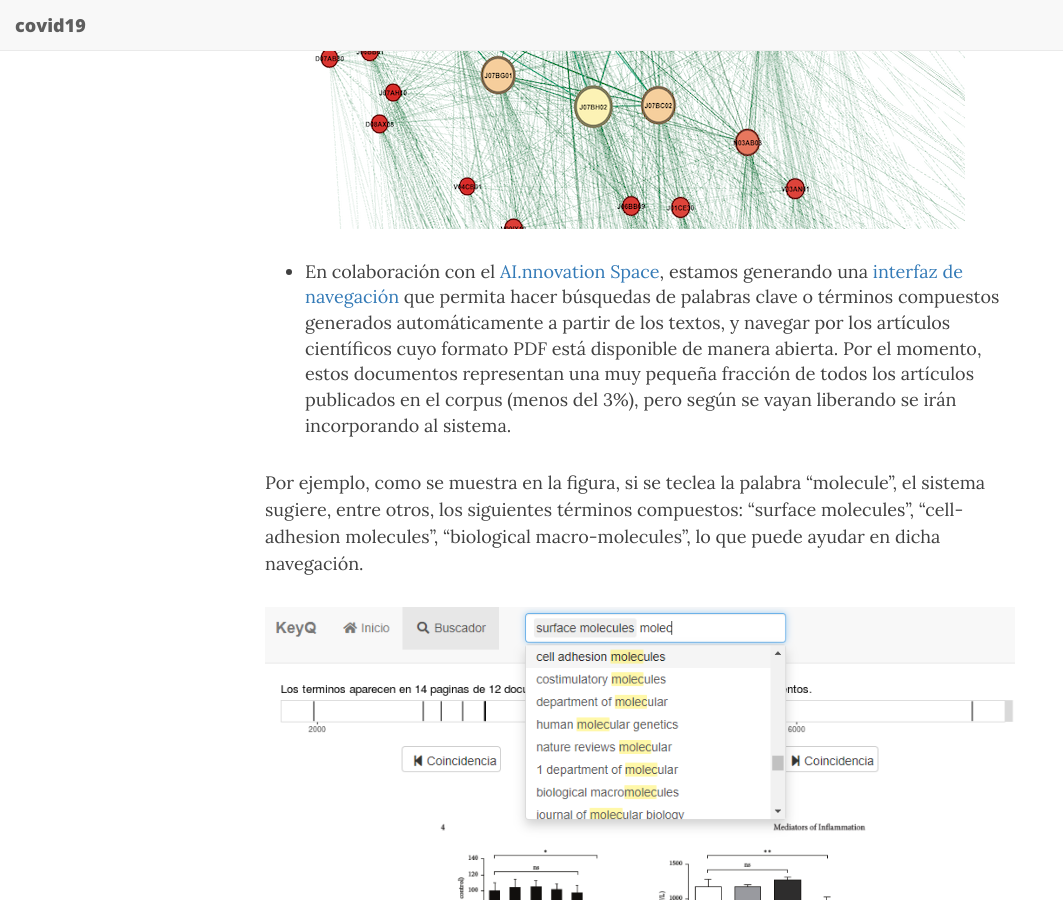
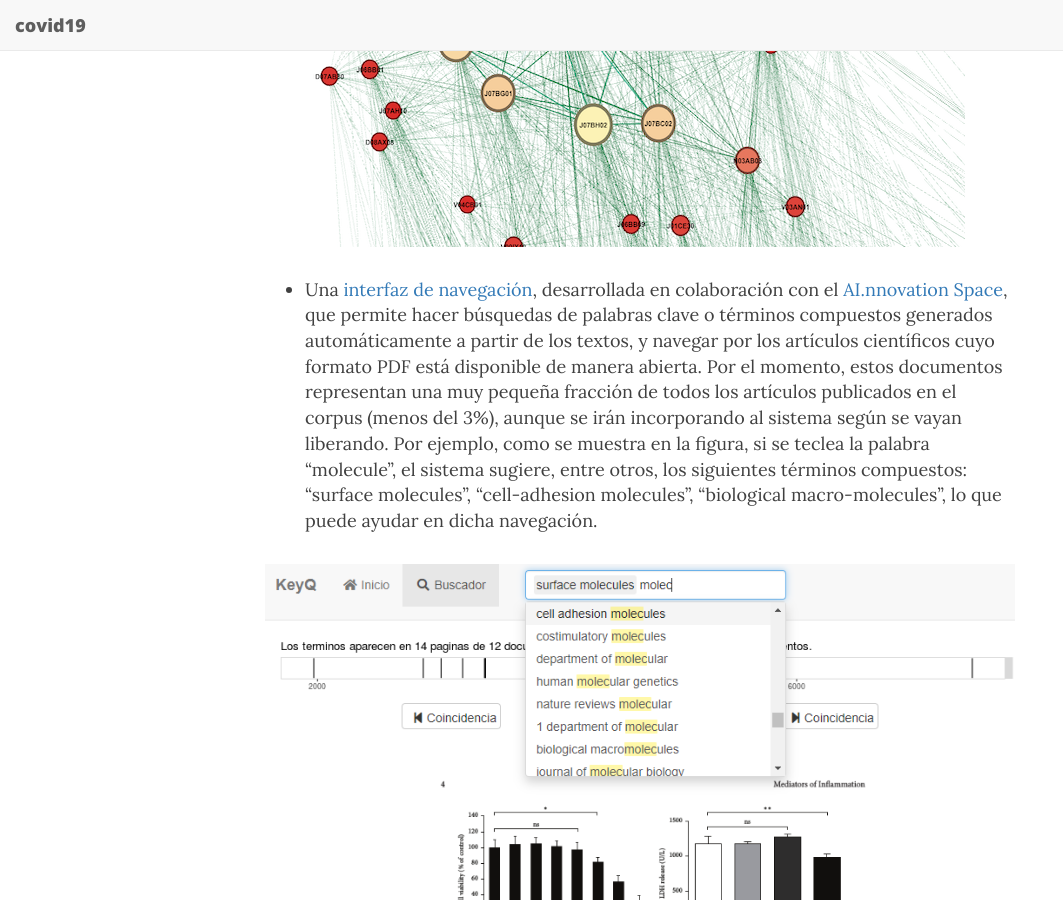
Before and after one commit to oeg-upm/covid19, a Jekyll site: the page built from servicios.md, in a window 1280 px wide and 900 px high, scrolled down 2614 px. Shown: the whole window, without its empty margins (0-1063 px from the left). Built offline with Jekyll 4.4.1, drawn with Linux system fonts in a browser that asks for light colours; nearby versions of some CDN libraries; some of the changed text lies outside the part shown.

Commit message:
Update servicios.md

```diff
--- a/servicios.md
+++ b/servicios.md
@@ -1,37 +1,31 @@
 ---
 layout: page
-title: Servicios
+title: Servicios disponibles
 ---
 
-## ¿Qué servicios están ya disponibles?
+ * **Librairy-BioNLP**: Un [módulo de código abierto](https://github.com/librairy/bio-nlp) y un [servicio abierto](https://librairy.github.io/bio-nlp/) para la anotación de textos con códigos ATC (Sistema de Clasificación Anatómica, Terapéutica, Química) de principios activos (nivel 5) y subgrupos químicos (nivel 4), que puede ser utilizado por cualquier usuario o desarrollador que desee realizar anotaciones sobre textos.
 
-* Librairy-BioNLP: Un [módulo de código abierto](https://github.com/librairy/bio-nlp) y un [servicio abierto](https://librairy.github.io/bio-nlp/) para la anotación de textos con códigos ATC (Sistema de Clasificación Anatómica, Terapéutica, Química) de principios activos (nivel 5) y subgrupos químicos (nivel 4), que puede ser utilizado por cualquier usuario o desarrollador que desee realizar anotaciones sobre textos.
+ * **CORD19-SOLR**: Un [índice SOLR](https://librairy.linkeddata.es/data/covid/select?q=*:*) con todos los documentos indexados. Este índice no sólo incluye los datos del corpus, sino también todas las anotaciones que hemos realizado hasta el momento de:
 
-* CORD19-SOLR: Un [índice SOLR](https://librairy.linkeddata.es/data/covid/select?q=*:*) con todos los documentos indexados. Este servicio no sólo incluye los datos del corpus, sino también todas las anotaciones que hemos realizado hasta el momento de:
-
-   * Códigos ATC de nivel 4 y 5, generados con el servicio anteriormente mencionado: labels4_t y labels5_t
+   * Códigos ATC de nivel 4 y 5, generados con el servicio anterior: labels4_t y labels5_t
    * Diagnósticos, patologías y síntomas (generados con la herramienta [CliNER](http://text-machine.cs.uml.edu/cliner/)): annot_cliner_problems_t
 
-Por ejemplo, se pueden resolver consultas como:
+ Por ejemplo, se pueden resolver consultas como:
    * Buscar los [artículos científicos en los que aparece la cloroquina](http://librairy.linkeddata.es/data/covid/select?q=labels5_t:P01BA01).
    * Buscar los [artículos científicos en los que aparece el lopinavir](http://librairy.linkeddata.es/data/covid/select?q=labels5_t:J05AR10).
    * Buscar los [artículos científicos que describan tratamientos antivirales con Interferon](https://librairy.linkeddata.es/solr/covid/select?q=annot_cliner_treatments_t%3Aantiviral_therapy%20AND%20labels5_t%3AS01AD05)
 
-Este índice puede ser consultado de manera gráfica a través de un cuadro de mando muy preliminar (sólo orientado de momento para usuarios expertos), para poder establecer los filtros anteriores. El cuadro de mando está disponible en [http://librairy.linkeddata.es/data/dashboard](http://librairy.linkeddata.es/data/dashboard) (se debe cargar el GIST 4f726911fd9908ffc3a46837b15d8011 para poder acceder a los datos de este índice).
+ Este índice puede ser consultado de manera gráfica a través de un cuadro de mando muy preliminar (sólo orientado de momento para usuarios expertos), para poder establecer los filtros anteriores. El cuadro de mando está disponible en [http://librairy.linkeddata.es/data/dashboard](http://librairy.linkeddata.es/data/dashboard) (se debe cargar el GIST 4f726911fd9908ffc3a46837b15d8011 para poder acceder a los datos de este índice).
 
 ![Indice](../img/servicios/solr.png "Indice")
 
-* Un [modelo probabilístico de tópicos entrenado con este corpus de documentos](http://librairy.linkeddata.es/covid19-model/). Este modelo identifica los términos más descriptivos, en el contexto de este corpus, para 3.253 medicamentos identificados a través de su código ATC. Por ejemplo, para cualquier texto este modelo nos puede decir los medicamentos que se han utilizado más habitualmente en textos similares.
+ * Un [modelo probabilístico de tópicos entrenado con este corpus de documentos](http://librairy.linkeddata.es/covid19-model/). Este modelo identifica los términos más descriptivos, en el contexto de este corpus, para 3.253 medicamentos identificados a través de su código ATC. Para cualquier texto este modelo nos puede decir los medicamentos que se han utilizado más habitualmente en textos similares. Por ejemplo, las palabras que aparecen asociadas más frecuentemente a la combinación de los principios activos estreptomicina e isoniazida, utilizados para el tratamiento de la tuberculosis (cuyo tópico se corresponde con el código ATC: J04AM01) [son](http://librairy.linkeddata.es/covid19-model/topics/3): feline, fcov, fipv, fcv, fecv, ccov, mnv, norovirus, fip y serotype.
 
-Por ejemplo, las palabras que aparecen asociadas más frecuentemente a la combinación de los principios activos estreptomicina e isoniazida, utilizados para el tratamiento de la tuberculosis (cuyo tópico se corresponde con el código ATC: J04AM01) son: feline, fcov, fipv, fcv, fecv, ccov, mnv, norovirus, fip y serotype.
-
-* Un grafo de principios activos, relacionados entre sí por las intersecciones en las distribuciones de palabras de los documentos en los que aparecen, de acuerdo con el modelo de tópicos anterior. La [representación visual de este grafo](https://librairy.github.io/covid19/) está disponible en formato reutilizable para que pueda ser utilizado por los investigadores. Algunas otras representaciones se ofrecen a continuación:
+ * Un grafo de principios activos, relacionados entre sí por las intersecciones en las distribuciones de palabras de los documentos en los que aparecen, de acuerdo con el modelo de tópicos anterior. La [representación visual de este grafo](https://librairy.github.io/covid19/) está disponible en formato reutilizable para que pueda ser utilizado por los investigadores. Algunas otras representaciones se ofrecen a continuación:
 
 ![Grafo](../img/servicios/graph-1.png "Grafo")
 ![Grafo 2](../img/servicios/graph-2.png "Grafo 2")
 
-* En colaboración con el [AI.nnovation Space](https://www.ainnovation.upm.es/), estamos generando una [interfaz de navegación](http://demo.inno.oeg-upm.net) que permita hacer búsquedas de palabras clave o términos compuestos generados automáticamente a partir de los textos, y navegar por los artículos científicos cuyo formato PDF está disponible de manera abierta. Por el momento, estos documentos representan una muy pequeña fracción de todos los artículos publicados en el corpus (menos del 3%), pero según se vayan liberando se irán incorporando al sistema.
-
-Por ejemplo, como se muestra en la figura, si se teclea la palabra “molecule”, el sistema sugiere, entre otros, los siguientes términos compuestos: “surface molecules”, “cell-adhesion molecules”, “biological macro-molecules”, lo que puede ayudar en dicha navegación.
+ * Una [interfaz de navegación](http://demo.inno.oeg-upm.net), desarrollada en colaboración con el [AI.nnovation Space](https://www.ainnovation.upm.es/), que permite hacer búsquedas de palabras clave o términos compuestos generados automáticamente a partir de los textos, y navegar por los artículos científicos cuyo formato PDF está disponible de manera abierta. Por el momento, estos documentos representan una muy pequeña fracción de todos los artículos publicados en el corpus (menos del 3%), aunque se irán incorporando al sistema según se vayan liberando. Por ejemplo, como se muestra en la figura, si se teclea la palabra “molecule”, el sistema sugiere, entre otros, los siguientes términos compuestos: “surface molecules”, “cell-adhesion molecules”, “biological macro-molecules”, lo que puede ayudar en dicha navegación.
 
 ![Grafo 2](../img/servicios/keyq.png "Grafo 2")
```
